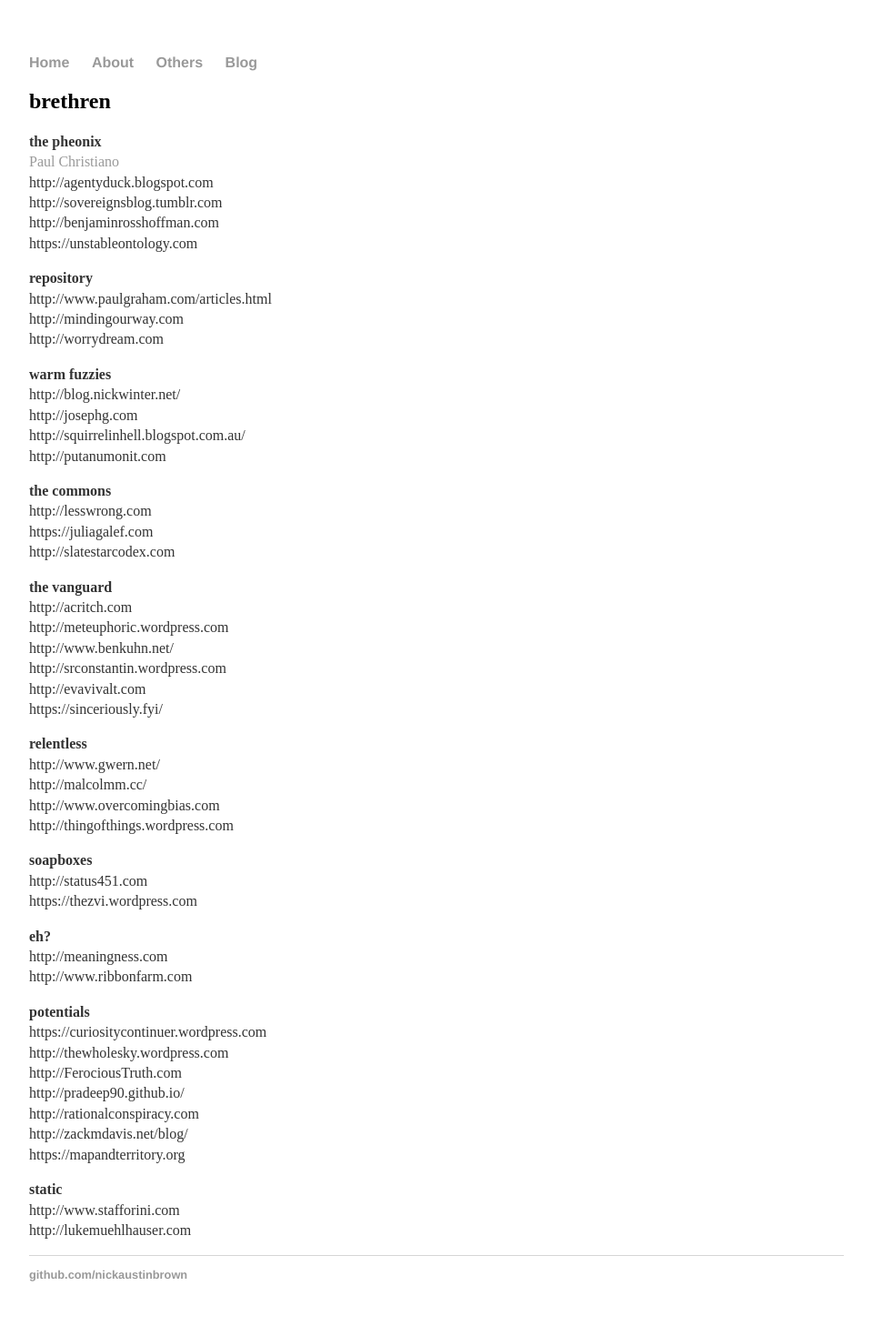
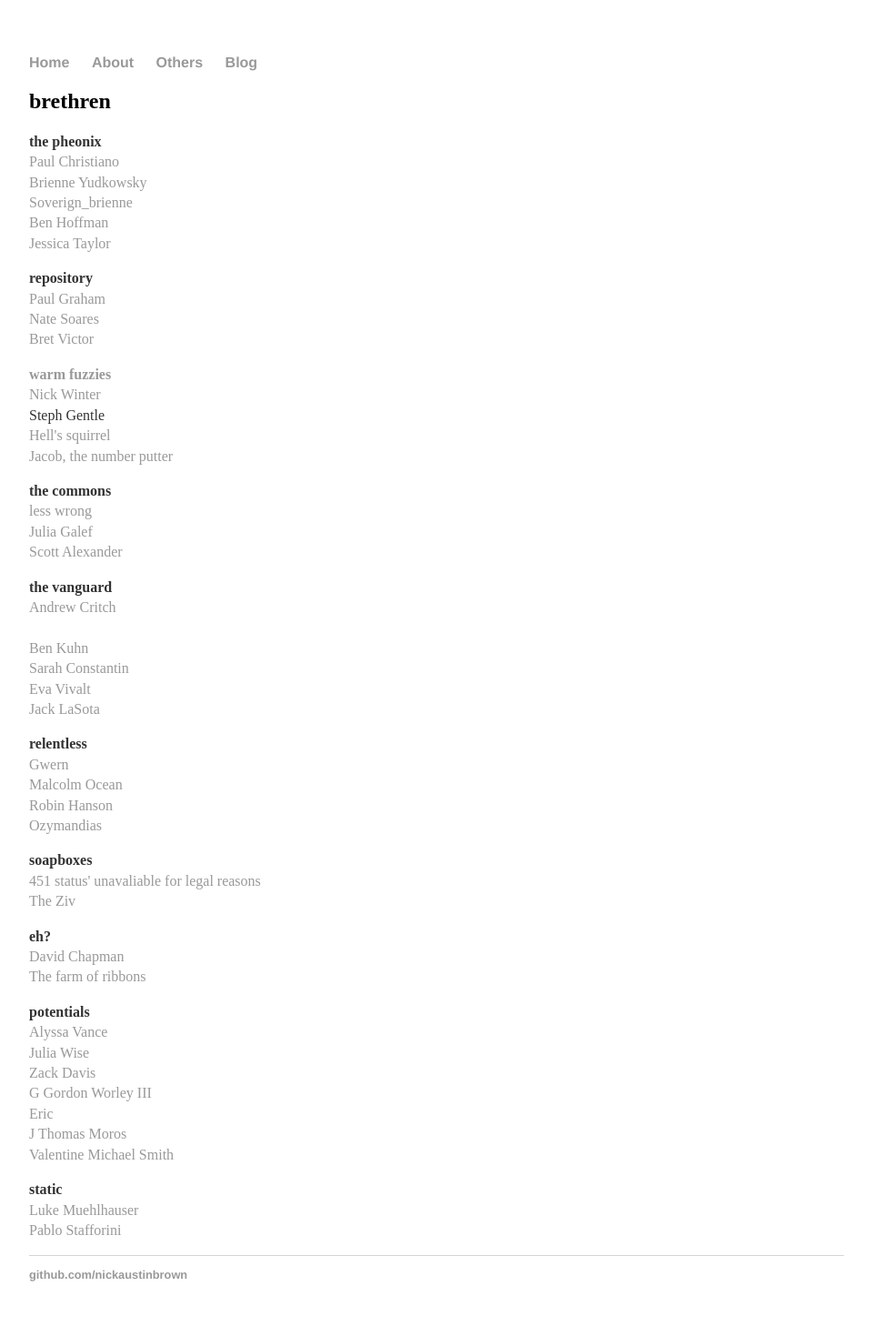
Before and after one commit to slavachalnev/nickaustinbrown.github.io, a Jekyll site: the page built from others/index.html, in a window 1280 px wide. Shown: the whole page at 91% size, without its empty margins (160-1119 px from the left). Built offline with Jekyll 4.4.1, drawn with Linux system fonts in a browser that asks for light colours.

Commit message:
Update index.html

```diff
--- a/others/index.html
+++ b/others/index.html
@@ -3,73 +3,73 @@
 title: Nick Brown
 ---
 <div class="blurb">
-	<h2>brethren</h2>
+    <h2>brethren</h2>
 <p>
-<b>the pheonix</b> <br />
-<a href="https://sideways-view.com"> Paul Christiano </a> <br />
-http://agentyduck.blogspot.com  <br />
-http://sovereignsblog.tumblr.com <br />
-http://benjaminrosshoffman.com <br />
-https://unstableontology.com <br />
+<b>the pheonix</b><br />
+<a href="https://sideways-view.com"> Paul Christiano  </a> <br />
+<a href="http://agentyduck.blogspot.com"> Brienne Yudkowsky </a> <br />
+<a href="http://sovereignsblog.tumblr.com"> Soverign_brienne </a> <br />
+<a href="http://benjaminrosshoffman.com"> Ben Hoffman </a> <br />
+<a href="https://unstableontology.com"> Jessica Taylor </a> <br />
 </p>
 <p>
-<b> repository </b>  <br />
-http://www.paulgraham.com/articles.html <br />
-http://mindingourway.com <br />
-http://worrydream.com<br />
+<b> repository </b><br />
+<a href="http://www.paulgraham.com/articles.html"> Paul Graham </a> <br />
+<a href="http://mindingourway.com"> Nate Soares </a> <br />
+<a href="http://worrydream.com"> Bret Victor <a/> <br />
 </p>
 <p>
-<b> warm fuzzies </b>  <br />
-http://blog.nickwinter.net/ <br />
-http://josephg.com <br />
-http://squirrelinhell.blogspot.com.au/ <br />
-http://putanumonit.com <br />
+<b> warm fuzzies </b><br />
+<a href="http://blog.nickwinter.net/"> Nick Winter </a> <br />
+<a href="http://josephg.com">  </a> Steph Gentle <br />
+<a href="http://squirrelinhell.blogspot.com.au/"> Hell's squirrel </a> <br />
+<a href="http://putanumonit.com"> Jacob, the number putter</a> <br />
 </p>
 <p>
-<b> the commons </b>  <br />
-http://lesswrong.com <br />
-https://juliagalef.com <br />
-http://slatestarcodex.com <br />
+<b> the commons </b><br />
+<a href="http://lesswrong.com"> less wrong </a>  <br />
+<a href="https://juliagalef.com"> Julia Galef </a> <br />
+<a href="http://slatestarcodex.com"> Scott Alexander </a> <br />
 </p>
 <p>
-<b> the vanguard </b>  <br />
-http://acritch.com <br />
-http://meteuphoric.wordpress.com <br />
-http://www.benkuhn.net/ <br />
-http://srconstantin.wordpress.com <br />
-http://evavivalt.com <br />
-https://sinceriously.fyi/ <br />
+<b> the vanguard </b><br />
+<a href="http://acritch.com"> Andrew Critch </a> <br />
+<a href="http://meteuphoric.wordpress.com">  </a> <br />
+<a href="http://www.benkuhn.net/"> Ben Kuhn </a> <br />
+<a href="http://srconstantin.wordpress.com"> Sarah Constantin </a> <br />
+<a href="http://evavivalt.com"> Eva Vivalt </a> <br />
+<a href="https://sinceriously.fyi/"> Jack LaSota </a> <br />
 </p>
 <p>
-<b> relentless </b>  <br />
-http://www.gwern.net/ <br />
-http://malcolmm.cc/ <br />
-http://www.overcomingbias.com <br />
-http://thingofthings.wordpress.com <br />
+<b> relentless </b><br />
+<a href="http://www.gwern.net/"> Gwern </a> <br />
+<a href="http://malcolmm.cc/"> Malcolm Ocean </a> <br />
+<a href="http://www.overcomingbias.com"> Robin Hanson </a> <br />
+<a href="http://thingofthings.wordpress.com"> Ozymandias </a> <br />
 </p>
 <p>
-<b> soapboxes </b>  <br />
-http://status451.com <br />
-https://thezvi.wordpress.com <br />
+<b> soapboxes </b><br />
+<a href="http://status451.com"> 451 status' unavaliable for legal reasons </a> <br />
+<a href="https://thezvi.wordpress.com"> The Ziv </a> <br />
 </p>
 <p>
-<b> eh? </b>  <br />
-http://meaningness.com <br />
-http://www.ribbonfarm.com <br />
+<b> eh? </b><br />
+<a href="http://meaningness.com"> David Chapman </a> <br />
+<a href="http://www.ribbonfarm.com"> The farm of ribbons </a> <br />
 </p>
 <p>
-<b> potentials </b>  <br />
-https://curiositycontinuer.wordpress.com <br />
-http://thewholesky.wordpress.com <br />
-http://FerociousTruth.com <br />
-http://pradeep90.github.io/ <br />
-http://rationalconspiracy.com <br />
-http://zackmdavis.net/blog/ <br />
-https://mapandterritory.org <br />
+<b> potentials </b><br />
+<a href="http://rationalconspiracy.com"> Alyssa Vance </a> <br />
+<a href="http://thewholesky.wordpress.com"> Julia Wise </a> <br />
+<a href="http://zackmdavis.net/blog/"> Zack Davis </a> <br />
+<a href="https://mapandterritory.org"> G Gordon Worley III </a> <br />
+<a href="https://curiositycontinuer.wordpress.com">  Eric </a> <br />
+<a href="http://FerociousTruth.com"> J Thomas Moros </a> <br />
+<a href="https://relentlessdawn.wordpress.com"> Valentine Michael Smith </a> <br />
 </p>
 <p>
-<b> static </b>  <br />
-http://www.stafforini.com <br />
-http://lukemuehlhauser.com <br />
+<b> static </b><br />
+<a href="http://lukemuehlhauser.com"> Luke Muehlhauser </a> <br />
+<a href="http://www.stafforini.com"> Pablo Stafforini </a> <br />
 </p>
 </div><!-- /.blurb -->
```
